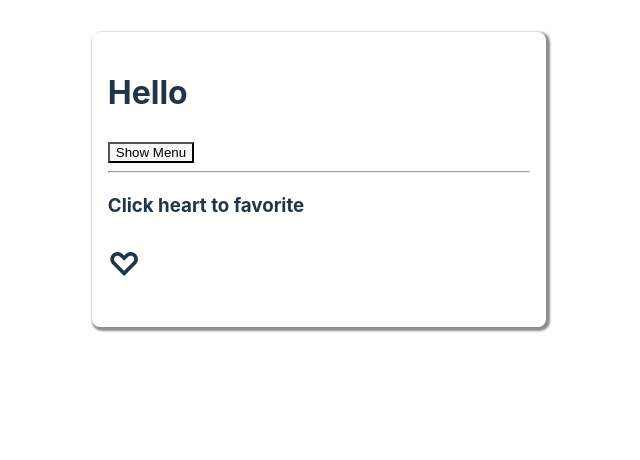
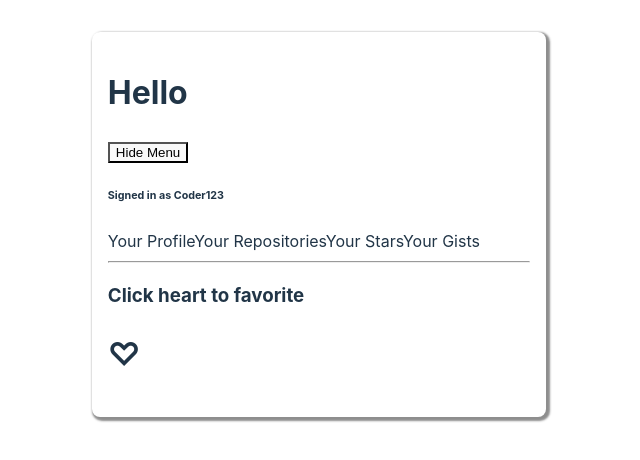
Before and after one commit to y-by/02, a React (Vite) app in the folder practice-HOCs/: page / in a window 1280 px wide. Shown: the top 460 px of the page, without its empty margins (321-961 px from the left). Built offline with nearby package versions, Linux system fonts and the light colour scheme.

Commit message:
add default on value

```diff
--- a/practice-HOCs/src/Favorite.jsx
+++ b/practice-HOCs/src/Favorite.jsx
@@ -3,7 +3,7 @@ import Toggler from "./Toggler"
 
 function Favorite(props) {
       return (
-        <Toggler render={
+        <Toggler defaultOnValue={false} render={
             (on, toggle) => (
           <div>
               <h3>Click heart to favorite</h3>
--- a/practice-HOCs/src/Menu.jsx
+++ b/practice-HOCs/src/Menu.jsx
@@ -4,8 +4,7 @@ import Toggler from "./Toggler"
 
 function Menu(props) {
         return (
-            <Toggler render={
-                (on, toggle) => (
+            <Toggler defaultOnValue={true} render={(on, toggle) => (
                 <div>
                     <button className="point" onClick={toggle}>{on ? "Hide" : "Show"} Menu </button>
                     <nav style={{display: on ? "block" : "none"}}>
--- a/practice-HOCs/src/Toggler.jsx
+++ b/practice-HOCs/src/Toggler.jsx
@@ -14,6 +14,7 @@ class Toggler extends Component {
   }
 
   render() {
+    console.log(this.state.on)
     return (
       <div>
         {this.props.render(this.state.on, this.toggle)}
@@ -22,4 +23,8 @@ class Toggler extends Component {
   }
 }
 
+Toggler.defaultProps ={
+  defaultOnValue: false
+}
+
 export default Toggler
```
